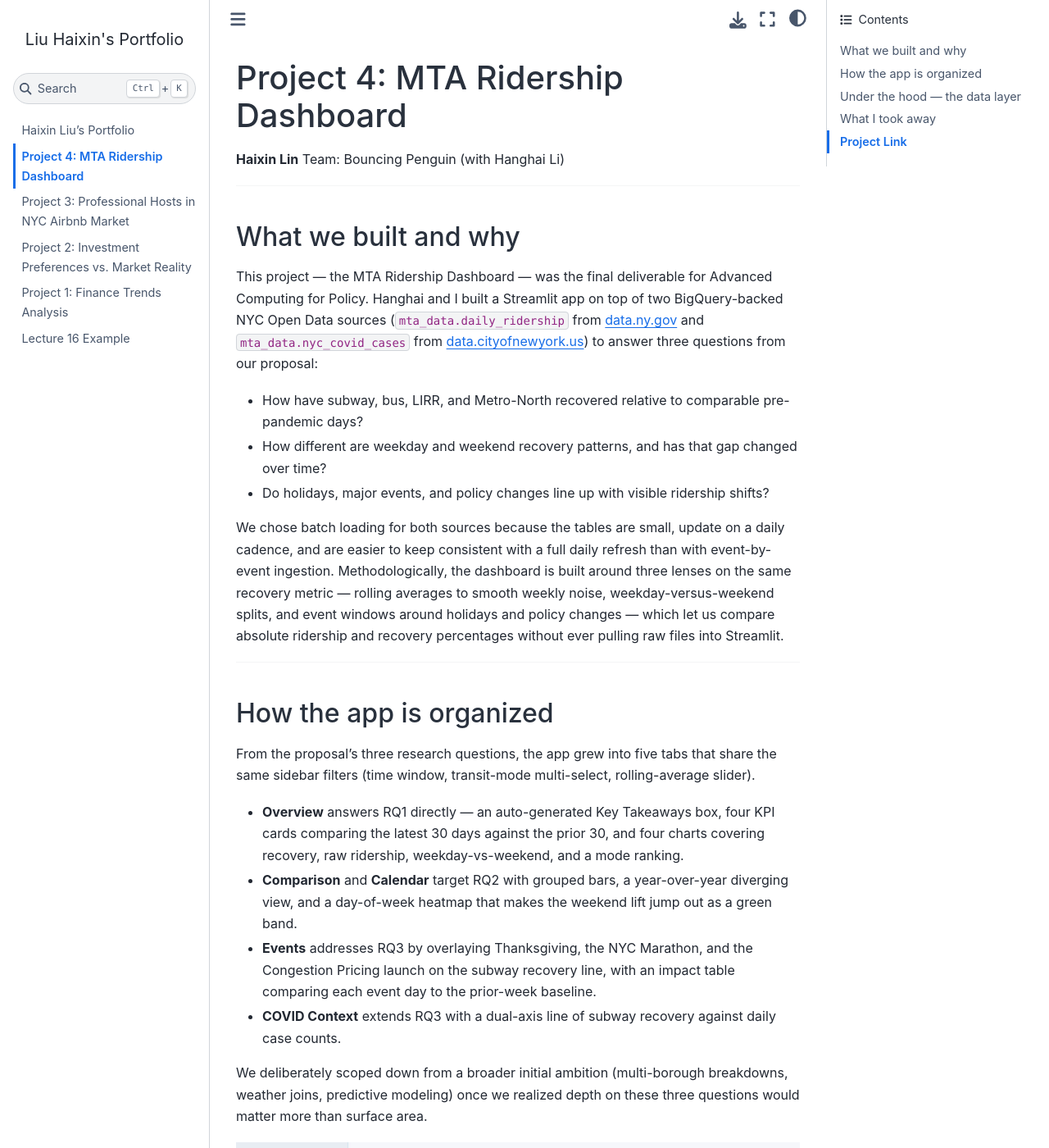
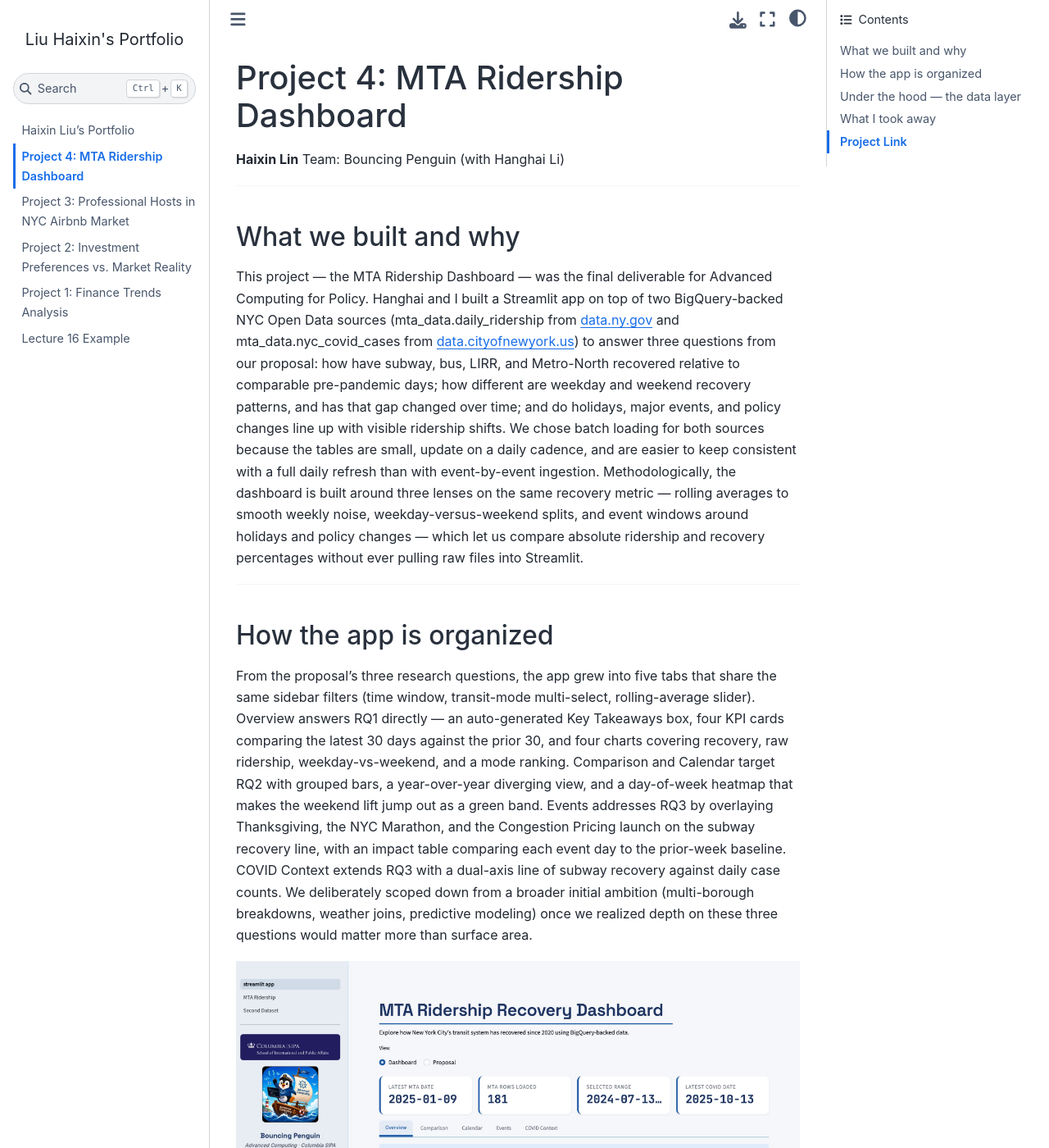
Before and after one commit to hl3968-hue/hl3968-hue.github.io, a Jupyter Book: the page built from Project_4.md, in a window 1280 px wide and 1400 px high. Shown: the whole window at 82% size. Built offline with Jupyter Book 1.0.4 settings and Sphinx 7.4.7 and the Sphinx Book theme 1.1.4, drawn with Linux system fonts in a browser that asks for light colours; comment, search, counter and statistics services are not loaded; some of the changed text lies outside the part shown.

Commit message:
change format

```diff
--- a/Project_4.md
+++ b/Project_4.md
@@ -7,26 +7,13 @@
 
 ## What we built and why
 
-This project — the MTA Ridership Dashboard — was the final deliverable for Advanced Computing for Policy. Hanghai and I built a Streamlit app on top of two BigQuery-backed NYC Open Data sources (`mta_data.daily_ridership` from data.ny.gov and `mta_data.nyc_covid_cases` from data.cityofnewyork.us) to answer three questions from our proposal:
-
-- How have subway, bus, LIRR, and Metro-North recovered relative to comparable pre-pandemic days?
-- How different are weekday and weekend recovery patterns, and has that gap changed over time?
-- Do holidays, major events, and policy changes line up with visible ridership shifts?
-
-We chose batch loading for both sources because the tables are small, update on a daily cadence, and are easier to keep consistent with a full daily refresh than with event-by-event ingestion. Methodologically, the dashboard is built around three lenses on the same recovery metric — rolling averages to smooth weekly noise, weekday-versus-weekend splits, and event windows around holidays and policy changes — which let us compare absolute ridership and recovery percentages without ever pulling raw files into Streamlit.
+This project — the MTA Ridership Dashboard — was the final deliverable for Advanced Computing for Policy. Hanghai and I built a Streamlit app on top of two BigQuery-backed NYC Open Data sources (mta_data.daily_ridership from data.ny.gov and mta_data.nyc_covid_cases from data.cityofnewyork.us) to answer three questions from our proposal: how have subway, bus, LIRR, and Metro-North recovered relative to comparable pre-pandemic days; how different are weekday and weekend recovery patterns, and has that gap changed over time; and do holidays, major events, and policy changes line up with visible ridership shifts. We chose batch loading for both sources because the tables are small, update on a daily cadence, and are easier to keep consistent with a full daily refresh than with event-by-event ingestion. Methodologically, the dashboard is built around three lenses on the same recovery metric — rolling averages to smooth weekly noise, weekday-versus-weekend splits, and event windows around holidays and policy changes — which let us compare absolute ridership and recovery percentages without ever pulling raw files into Streamlit.
 
 ---
 
 ## How the app is organized
 
-From the proposal's three research questions, the app grew into five tabs that share the same sidebar filters (time window, transit-mode multi-select, rolling-average slider).
-
-- **Overview** answers RQ1 directly — an auto-generated Key Takeaways box, four KPI cards comparing the latest 30 days against the prior 30, and four charts covering recovery, raw ridership, weekday-vs-weekend, and a mode ranking.
-- **Comparison** and **Calendar** target RQ2 with grouped bars, a year-over-year diverging view, and a day-of-week heatmap that makes the weekend lift jump out as a green band.
-- **Events** addresses RQ3 by overlaying Thanksgiving, the NYC Marathon, and the Congestion Pricing launch on the subway recovery line, with an impact table comparing each event day to the prior-week baseline.
-- **COVID Context** extends RQ3 with a dual-axis line of subway recovery against daily case counts.
-
-We deliberately scoped down from a broader initial ambition (multi-borough breakdowns, weather joins, predictive modeling) once we realized depth on these three questions would matter more than surface area.
+From the proposal's three research questions, the app grew into five tabs that share the same sidebar filters (time window, transit-mode multi-select, rolling-average slider). Overview answers RQ1 directly — an auto-generated Key Takeaways box, four KPI cards comparing the latest 30 days against the prior 30, and four charts covering recovery, raw ridership, weekday-vs-weekend, and a mode ranking. Comparison and Calendar target RQ2 with grouped bars, a year-over-year diverging view, and a day-of-week heatmap that makes the weekend lift jump out as a green band. Events addresses RQ3 by overlaying Thanksgiving, the NYC Marathon, and the Congestion Pricing launch on the subway recovery line, with an impact table comparing each event day to the prior-week baseline. COVID Context extends RQ3 with a dual-axis line of subway recovery against daily case counts. We deliberately scoped down from a broader initial ambition (multi-borough breakdowns, weather joins, predictive modeling) once we realized depth on these three questions would matter more than surface area.
 
 ![Deployed Streamlit app — sidebar filters, KPI strip, and Overview tab.](project4_figure1.png)
 
@@ -36,9 +23,7 @@
 
 ## Under the hood — the data layer
 
-Most of the engineering effort, honestly, went into the data layer rather than the charts. The pattern is one cached function per dataset wrapping a parameterized BigQuery query. The `@st.cache_data` decorator with `ttl=3600` means Streamlit only re-hits BigQuery when filters change, and the cache expires hourly to line up with the upstream refresh. We also push `start_date`, `end_date`, and `lookback_days` down to the SQL so the default 180-day window only scans the recent slice (`ORDER BY DESC` + `LIMIT`) instead of reading the whole table on every rerun — the single biggest performance win in the project.
-
-On top of those loaders sit two small helpers: `tidy_time_series()` reshapes the wide dataframe into long format and applies the rolling average in one pass (exactly what Plotly Express wants), and `get_recovery_with_delta()` returns a `{recovery, delta}` dict per mode that powers all four KPI cards.
+Most of the engineering effort, honestly, went into the data layer rather than the charts. The pattern is one cached function per dataset wrapping a parameterized BigQuery query. The @st.cache_data decorator with ttl=3600 means Streamlit only re-hits BigQuery when filters change, and the cache expires hourly to line up with the upstream refresh. We also push start_date, end_date, and lookback_days down to the SQL so the default 180-day window only scans the recent slice (ORDER BY DESC + LIMIT) instead of reading the whole table on every rerun — the single biggest performance win in the project. On top of those loaders sit two small helpers: tidy_time_series() reshapes the wide dataframe into long format and applies the rolling average in one pass (exactly what Plotly Express wants), and get_recovery_with_delta() returns a {recovery, delta} dict per mode that powers all four KPI cards.
 
 ![Cached BigQuery loader: @st.cache_data + ttl=3600 hits BigQuery only when filters change.](project4_figure2.png)
 
@@ -52,13 +37,7 @@
 
 ## What I took away
 
-A few takeaways beyond just shipping the app:
-
-- **Schema drift is real and bites silently** — we use Pandera at the ingest layer, configured so missing optional columns produce warnings rather than failures, which would have saved us if NY Open Data renamed a field.
-- **The BigQuery + `cache_data` + `lookback_days` pattern** is something I'd reuse on basically any Streamlit-on-warehouse project; pushing filters down to SQL instead of pulling everything into pandas is the difference between a snappy app and one that times out.
-- **Working in a two-person repo** with branches, PRs, and pytest in CI forced a workflow discipline that felt heavy at the start of the term and obvious by the end.
-
-The repo is on GitHub and the app is deployed on Streamlit Community Cloud — both linked from the project README.
+A few takeaways beyond just shipping the app. Schema drift is real and bites silently — we use Pandera at the ingest layer, configured so missing optional columns produce warnings rather than failures, which would have saved us if NY Open Data renamed a field. The BigQuery + cache_data + lookback_days pattern is something I'd reuse on basically any Streamlit-on-warehouse project; pushing filters down to SQL instead of pulling everything into pandas is the difference between a snappy app and one that times out. And working in a two-person repo with branches, PRs, and pytest in CI forced a workflow discipline that felt heavy at the start of the term and obvious by the end. The repo is on GitHub and the app is deployed on Streamlit Community Cloud — both linked from the project README.
 
 ---
 
```
